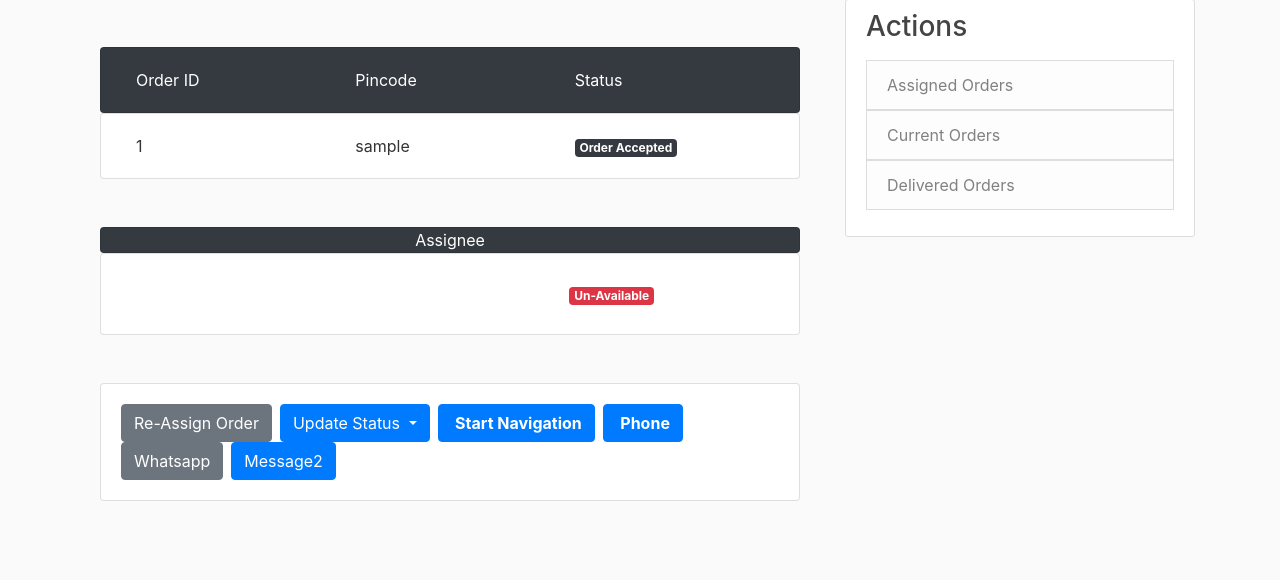
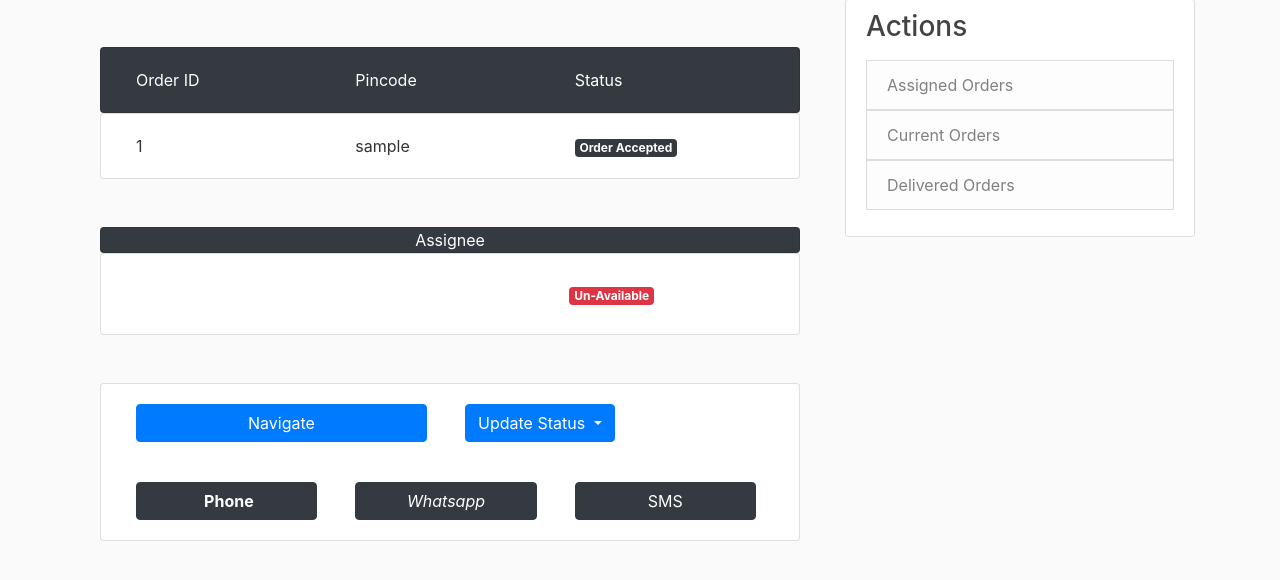
Before and after one commit to FoodDeliverySystem/FoodDeliveryApp, a Flask app: page /agent_order_view/1 in a window 1280 px wide. Shown: the part 81-661 px from the top of the page. Run offline with Flask 2, Linux system fonts and the light colour scheme; the visitor is signed in with stand-in values (Sample User, id 1); data comes from the database, SQL or seed files in the repository; some libraries are stand-ins or nearby versions.

Commit message:
many changes

```diff
--- a/web/main.py
+++ b/web/main.py
@@ -1,11 +1,10 @@
 from flask import Blueprint
 from . import db
 from .models import *
-from flask import Blueprint, render_template, redirect, url_for, flash
+from flask import Blueprint, render_template, redirect, url_for, flash, escape
 from flask_login import login_required, current_user
 from flask_user import roles_required
 from .forms import *
-import webbrowser
 
 main = Blueprint('main', __name__)
 
@@ -72,7 +71,13 @@ def order(order_id):
 @login_required
 def detailed_order(order_id):
     order = Order.query.get_or_404(order_id)
-    return render_template('agent_order_view.html', order=order, agent=current_user)
+    complete_address = order.cust_addr1
+    if order.cust_addr2:
+        complete_address = complete_address + ' ' + order.cust_addr2
+    complete_address = complete_address + ' ' + order.cust_pincode
+    # making the address url safe
+    escaped_address = escape(complete_address)
+    return render_template('agent_order_view.html', order=order, agent=current_user, escaped_address=escaped_address)
 
 @main.route("/assign_view/<int:order_id>")
 @login_required
--- a/web/templates/agent_order_view.html
+++ b/web/templates/agent_order_view.html
@@ -68,11 +68,10 @@
   <br><br>
   <div class="container card text-center">
     <div class="row card-body">
-        <div class="btn-toolbar" role="toolbar" aria-label="Toolbar with button groups">
-            <div class="btn-group mr-2" role="group" aria-label="First group">
-                <a class="btn btn-secondary btn btn-primary" href="{{ url_for('main.assign_view', order_id=order.id) }}">{{ assign_btn_label }} Order</a>
+      <div class="btn-group mr-2 col" role="group" aria-label="Third group">
+        <a class="btn btn-primary" href="https://www.google.com/maps/search/?api=1&query={{escaped_address}}" target="_blank">Navigate</a>
       </div>
-            <div class="btn-group mr-2" role="group" aria-label="Second group">
+      <div class="btn-group mr-2 col" role="group" aria-label="Second group">
         <div class="btn-group">
           <button type="button" class="btn btn-primary dropdown-toggle" data-toggle="dropdown" aria-haspopup="true" aria-expanded="false">
             Update Status
@@ -89,19 +88,18 @@
           </div>
         </div>
       </div>
-            <div class="btn-group mr-2" role="group" aria-label="Third group">
-                <a class="btn btn-primary" href='https://maps.google.com/?q=17.3494228,78.5458833' target="_blank"><span class="fa fa-truck">&nbsp;<strong>Start Navigation</strong></span></a>
     </div>
-            <div class="btn-group mr-2" role="group" aria-label="Fourth group">
-                <a class="btn btn-primary" href="tel:{{order.phone}}"><span class="fa fa-phone">&nbsp;<strong>Phone</strong></span></a>
+    <div class="row card-body">
+      <div class="btn-group mr-2 col" role="group" >
+          <a class="btn btn-dark" href="tel:{{order.phone}}"><span class="fa fa-phone">&nbsp;<strong>Phone</strong></span></a>
       </div>
-            <div class="btn-group mr-2" role="group" aria-label="Fourth group">
-                <a class="btn btn-secondary" href="https://api.whatsapp.com/send?phone={{order.phone}}" class="whatsapp" target="_blank">
-                    <i class="fa fa-whatsapp"></i>Whatsapp</a>
+      <div class="btn-group mr-2 col" role="group" >
+          <a class="btn btn-dark" href="https://api.whatsapp.com/send?phone={{order.phone}}" class="whatsapp" target="_blank">
+              <i class="fa fa-whatsapp">Whatsapp</i>
+          </a>
       </div>
-            <div class="btn-group mr-2" role="group" aria-label="Fourth group">
-                <a class="btn btn-primary" href="sms:{{order.phone}}?body=TextMessage">Message2</a>
-            </div>
+      <div class="btn-group mr-2 col" role="group" >
+          <a class="btn btn-dark" href="sms:{{order.phone}};?&body=TextMessage">SMS</a>
       </div>
     </div>
   </div>
--- a/web/templates/order.html
+++ b/web/templates/order.html
@@ -78,7 +78,10 @@
   <div class="container card text-center">
     <div class="row card-body">
       <div class="col">
-        <a class="btn btn-secondary btn btn-primary" href="{{ url_for('main.assign_view', order_id=order.id) }}">{{ assign_btn_label }} Order</a>
+        <a class="btn btn-dark btn" href="{{ url_for('main.assign_view', order_id=order.id) }}">{{ assign_btn_label }} Order</a>
+      </div>
+      <div class="col" role="group" >
+        <a class="btn btn-dark" href="tel:{{order.phone}}"><span class="fa fa-phone">&nbsp;<strong>Phone</strong></span></a>
       </div>
       <div class="col">
         <div class="btn-group">
```
Lines whose indentation alone changed are shown as unchanged.
